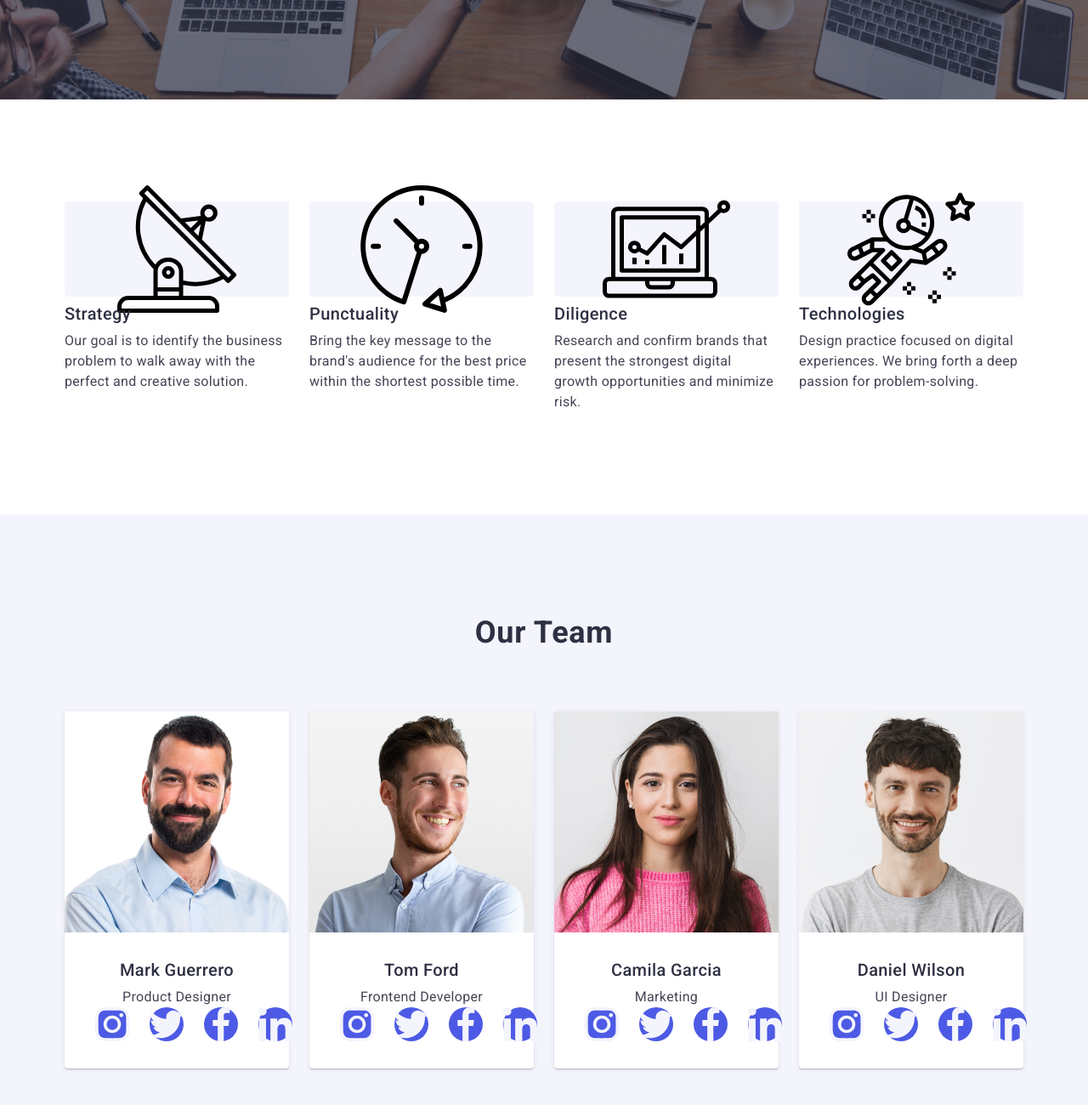
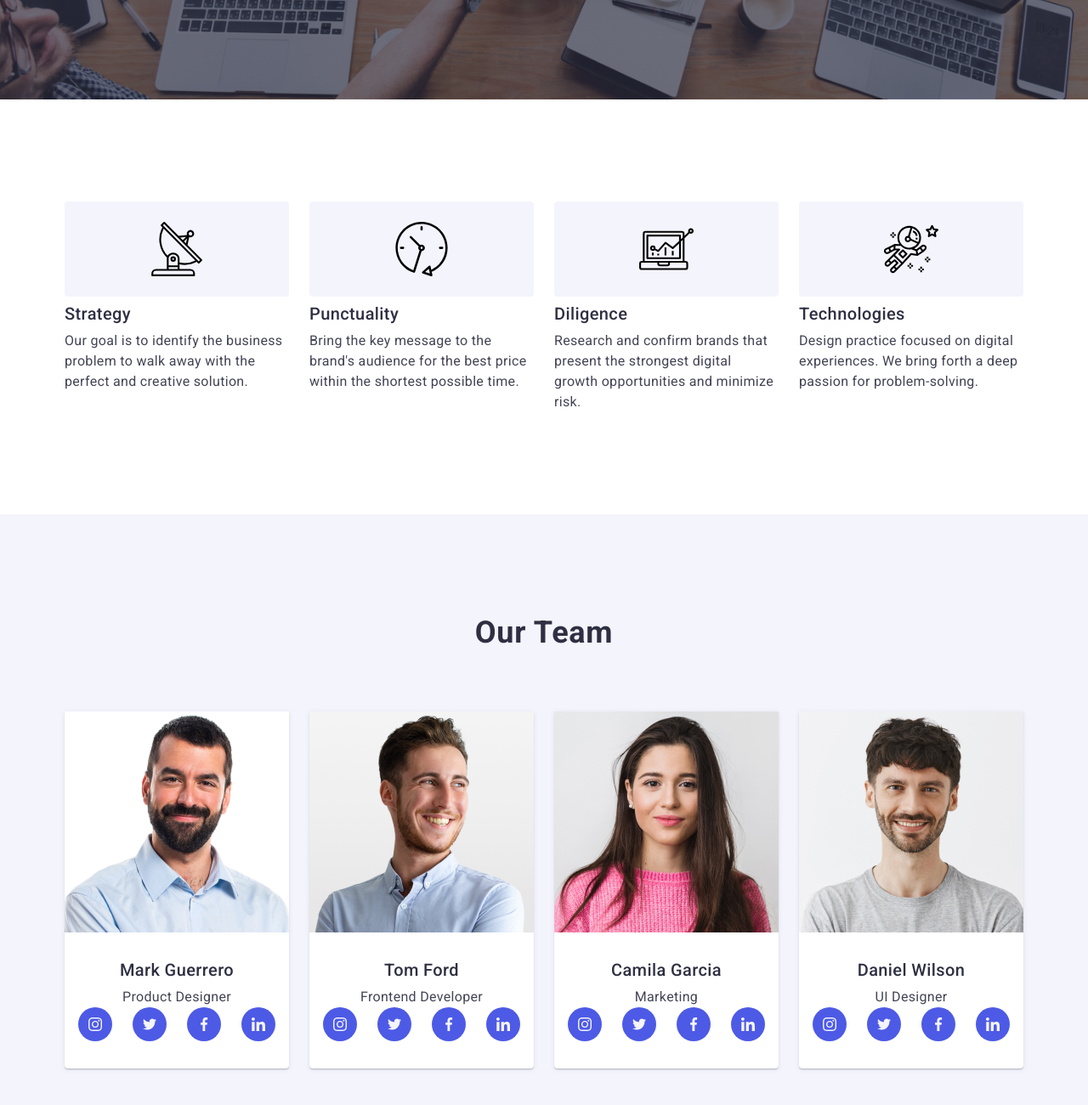
Before and after one commit to Szyszeekk/goit-markup-hw-04, a plain HTML site: page index.html in a window 1280 px wide. Shown: the part 492-1792 px from the top of the page at 85% size. Drawn offline with nearby package versions, Linux system fonts and the light colour scheme.

Commit message:
poprawki

```diff
--- a/css/styles.css
+++ b/css/styles.css
@@ -34,11 +34,6 @@ h5,
 h6,
 p {
   margin: 0;
-}
-
-svg {
-  width: 64;
-  height: 64;
 }
 
 .container {
@@ -209,6 +204,11 @@ svg {
   margin-bottom: 8px;
 }
 
+.advantages-list-icon-svg {
+  width: 64px;
+  height: 64px;
+}
+
 .advantages-head {
   font-weight: 500;
   font-size: 20px;
@@ -285,6 +285,7 @@ svg {
   display: flex;
   justify-content: center;
   gap: 24px;
+  padding-left: 0;
 }
 
 .team-social-media-list-item {
@@ -300,11 +301,12 @@ svg {
   display: flex;
   align-items: center;
   justify-content: center;
+  transition: background-color 250ms cubic-bezier(0.4, 0, 0.2, 1);
 }
 
 .team-social-media-icon {
-  width: 16;
-  height: 16;
+  width: 16px;
+  height: 16px;
   fill: #f4f4fd;
 }
 
--- a/index.html
+++ b/index.html
@@ -60,7 +60,9 @@
           <ul class="advantages-list">
             <li class="advantages-list-item">
               <div class="advantages-list-icon">
-                <svg><use href="./images/icons.svg#icon-antenna-1"></use></svg>
+                <svg class="advantages-list-icon-svg">
+                  <use href="./images/icons.svg#icon-antenna-1"></use>
+                </svg>
               </div>
               <h3 class="advantages-head">Strategy</h3>
               <p class="advantages-paragraph">
@@ -70,7 +72,9 @@
             </li>
             <li class="advantages-list-item">
               <div class="advantages-list-icon">
-                <svg><use href="./images/icons.svg#icon-clock-1"></use></svg>
+                <svg class="advantages-list-icon-svg">
+                  <use href="./images/icons.svg#icon-clock-1"></use>
+                </svg>
               </div>
               <h3 class="advantages-head">Punctuality</h3>
               <p class="advantages-paragraph">
@@ -80,7 +84,9 @@
             </li>
             <li class="advantages-list-item">
               <div class="advantages-list-icon">
-                <svg><use href="./images/icons.svg#icon-diagram-1"></use></svg>
+                <svg class="advantages-list-icon-svg">
+                  <use href="./images/icons.svg#icon-diagram-1"></use>
+                </svg>
               </div>
               <h3 class="advantages-head">Diligence</h3>
               <p class="advantages-paragraph">
@@ -90,7 +96,7 @@
             </li>
             <li class="advantages-list-item">
               <div class="advantages-list-icon">
-                <svg>
+                <svg class="advantages-list-icon-svg">
                   <use href="./images/icons.svg#icon-astronaut-1"></use>
                 </svg>
               </div>
```
